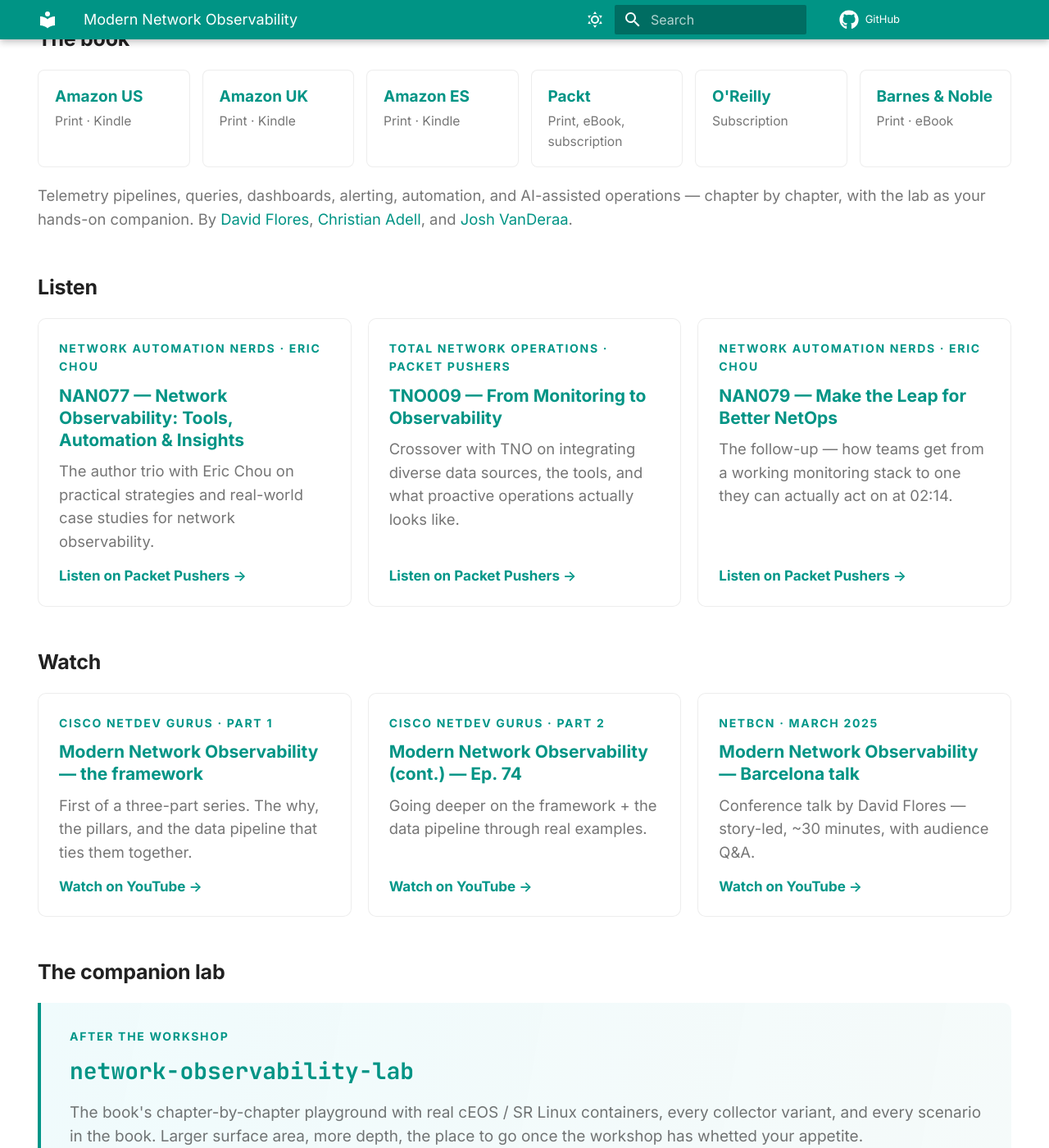
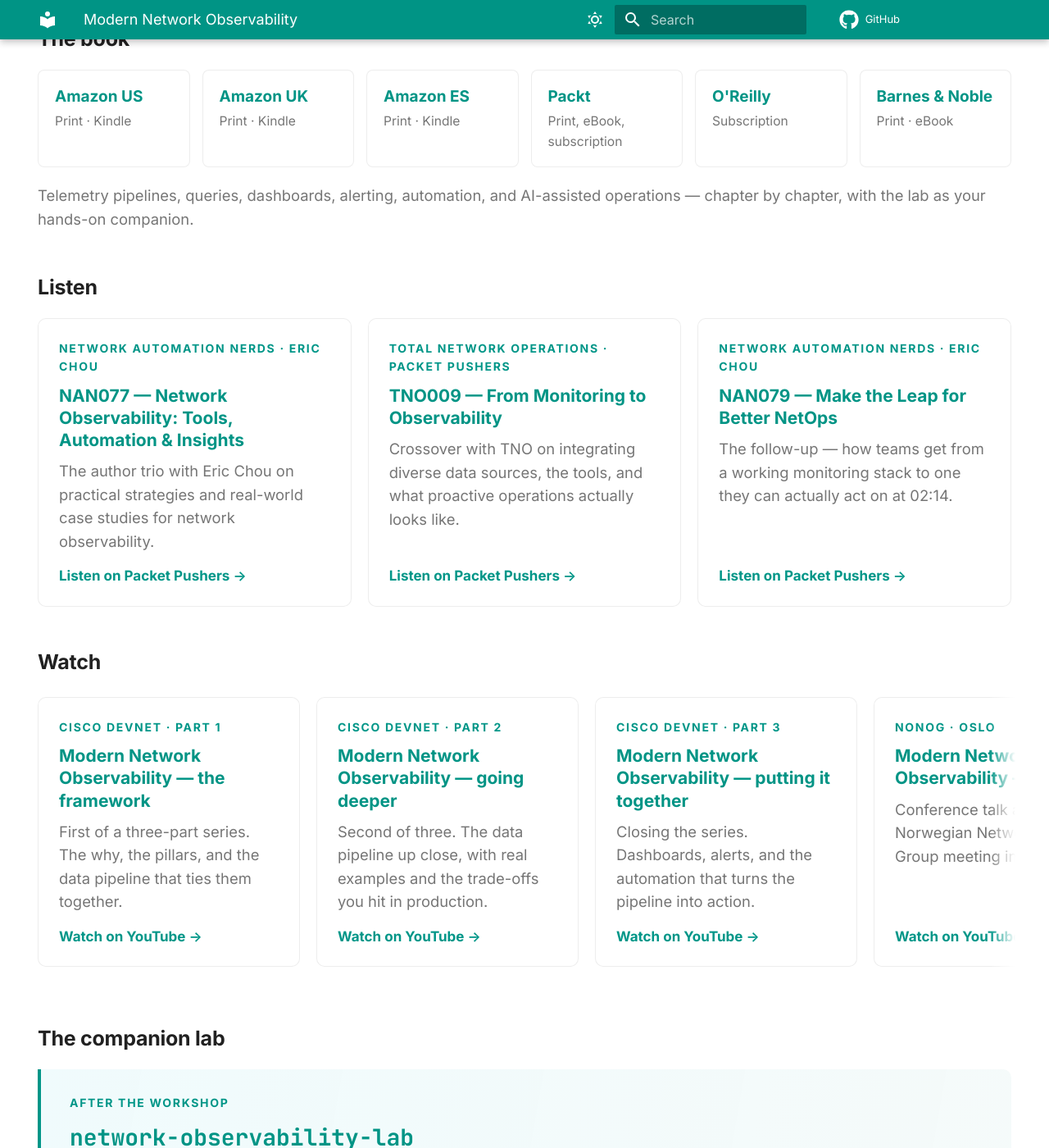
Before and after one commit to network-observability/network-observability.github.io, an MkDocs documentation site: the page built from docs/index.md, in a window 1280 px wide and 1400 px high, scrolled down 636 px. Shown: the whole window at 82% size. Built offline with MkDocs 1.6.1 and Material for MkDocs 9.7.7, drawn with Linux system fonts in a browser that asks for light colours.

Commit message:
Watch: 5 videos in a horizontal-scroll row + drop authors caption
David provided the canonical Cisco DevNet 3-part series URLs and
flagged that the previous 'part 2' was actually part 3. Reslot:

- Part 1: GFETzK1Ji68 (the framework)
- Part 2: wZj8uEimQQs (going deeper)  ← was missing
- Part 3: 9y-uu62NKt4 (putting it together)  ← was labelled part 2

Plus add UD0uLzAE_Iw (NONOG Oslo talk) so the row is now five videos.

The Watch section becomes a horizontal-scroll lane (.hub-media--scroll)
so it scales as more talks land without breaking the page layout.
Cards are 320px wide on desktop, 280px on phone, snap-aligned, with a
slim teal-tinted scrollbar and a right-edge mask hinting there's more
off-screen until the user hovers.

Drop the 'By David Flores, Christian Adell, Josh VanDeraa' line
underneath the buy chips. Authorship is on the book cover; the hub's
job is to send people to the resource, not navigate the credit
contour. The caption now just describes what the book covers.

```diff
--- a/docs/index.md
+++ b/docs/index.md
@@ -47,7 +47,7 @@ hide:
 </a>
 </div>
 
-<p class="hub-buy__caption">Telemetry pipelines, queries, dashboards, alerting, automation, and AI-assisted operations — chapter by chapter, with the lab as your hands-on companion. By <a href="https://github.com/davidban77">David Flores</a>, <a href="https://github.com/chadell">Christian Adell</a>, and <a href="https://github.com/jvanderaa">Josh VanDeraa</a>.</p>
+<p class="hub-buy__caption">Telemetry pipelines, queries, dashboards, alerting, automation, and AI-assisted operations — chapter by chapter, with the lab as your hands-on companion.</p>
 
 ## Listen
 
@@ -74,23 +74,35 @@ hide:
 
 ## Watch
 
-<div class="hub-media">
-<a class="hub-media__card" href="https://www.youtube.com/watch?v=GFETzK1Ji68" target="_blank" rel="noopener">
-  <span class="hub-media__eyebrow">Cisco NetDev gurus &middot; Part 1</span>
+<div class="hub-media hub-media--scroll">
+<a class="hub-media__card" href="https://www.youtube.com/watch?v=GFETzK1Ji68&t=3855s" target="_blank" rel="noopener">
+  <span class="hub-media__eyebrow">Cisco DevNet &middot; Part 1</span>
   <span class="hub-media__title">Modern Network Observability — the framework</span>
   <span class="hub-media__body">First of a three-part series. The why, the pillars, and the data pipeline that ties them together.</span>
   <span class="hub-media__cta">Watch on YouTube →</span>
 </a>
-<a class="hub-media__card" href="https://www.youtube.com/watch?v=9y-uu62NKt4" target="_blank" rel="noopener">
-  <span class="hub-media__eyebrow">Cisco NetDev gurus &middot; Part 2</span>
-  <span class="hub-media__title">Modern Network Observability (cont.) — Ep. 74</span>
-  <span class="hub-media__body">Going deeper on the framework + the data pipeline through real examples.</span>
+<a class="hub-media__card" href="https://www.youtube.com/watch?v=wZj8uEimQQs&t=2012s" target="_blank" rel="noopener">
+  <span class="hub-media__eyebrow">Cisco DevNet &middot; Part 2</span>
+  <span class="hub-media__title">Modern Network Observability — going deeper</span>
+  <span class="hub-media__body">Second of three. The data pipeline up close, with real examples and the trade-offs you hit in production.</span>
+  <span class="hub-media__cta">Watch on YouTube →</span>
+</a>
+<a class="hub-media__card" href="https://www.youtube.com/watch?v=9y-uu62NKt4&t=1636s" target="_blank" rel="noopener">
+  <span class="hub-media__eyebrow">Cisco DevNet &middot; Part 3</span>
+  <span class="hub-media__title">Modern Network Observability — putting it together</span>
+  <span class="hub-media__body">Closing the series. Dashboards, alerts, and the automation that turns the pipeline into action.</span>
+  <span class="hub-media__cta">Watch on YouTube →</span>
+</a>
+<a class="hub-media__card" href="https://www.youtube.com/watch?v=UD0uLzAE_Iw" target="_blank" rel="noopener">
+  <span class="hub-media__eyebrow">NONOG &middot; Oslo</span>
+  <span class="hub-media__title">Modern Network Observability — Oslo talk</span>
+  <span class="hub-media__body">Conference talk at the Norwegian Network Operators Group meeting in Oslo.</span>
   <span class="hub-media__cta">Watch on YouTube →</span>
 </a>
 <a class="hub-media__card" href="https://www.youtube.com/watch?v=7zRK9a9DieY" target="_blank" rel="noopener">
   <span class="hub-media__eyebrow">NetBCN &middot; March 2025</span>
   <span class="hub-media__title">Modern Network Observability — Barcelona talk</span>
-  <span class="hub-media__body">Conference talk by David Flores — story-led, ~30 minutes, with audience Q&amp;A.</span>
+  <span class="hub-media__body">Conference talk at NetBCN by David Flores — story-led, ~30 minutes, with audience Q&amp;A.</span>
   <span class="hub-media__cta">Watch on YouTube →</span>
 </a>
 </div>
--- a/docs/stylesheets/hub.css
+++ b/docs/stylesheets/hub.css
@@ -135,6 +135,72 @@
   grid-template-columns: repeat(auto-fit, minmax(280px, 1fr));
   gap: 1rem;
   margin: 1rem 0 2rem;
+}
+
+/* Horizontal-scroll variant — for sections that grow over time (Watch).
+ * Cards keep their width and the row scrolls; on touch this is a swipe
+ * gesture, on desktop a mouse-wheel + drag. Snap-points centre cards as
+ * the user scrolls. */
+.hub-media--scroll {
+  display: flex;
+  grid-template-columns: none;
+  overflow-x: auto;
+  scroll-snap-type: x mandatory;
+  scroll-padding: 0.25rem;
+  padding: 0.25rem 0.25rem 1rem;
+  margin-left: -0.25rem;
+  margin-right: -0.25rem;
+  /* subtle right-edge fade hints there's more off-screen */
+  -webkit-mask-image: linear-gradient(
+    to right,
+    #000 0,
+    #000 calc(100% - 32px),
+    transparent 100%
+  );
+          mask-image: linear-gradient(
+    to right,
+    #000 0,
+    #000 calc(100% - 32px),
+    transparent 100%
+  );
+}
+
+.hub-media--scroll > .hub-media__card {
+  flex: 0 0 320px;
+  max-width: 320px;
+  scroll-snap-align: start;
+}
+
+/* When fully scrolled, drop the right-edge fade so the last card isn't
+ * permanently dimmed. */
+.hub-media--scroll:hover {
+  -webkit-mask-image: none;
+          mask-image: none;
+}
+
+/* Slim, themed scrollbar. */
+.hub-media--scroll::-webkit-scrollbar {
+  height: 8px;
+}
+
+.hub-media--scroll::-webkit-scrollbar-track {
+  background: transparent;
+}
+
+.hub-media--scroll::-webkit-scrollbar-thumb {
+  background: var(--md-default-fg-color--lightest);
+  border-radius: 4px;
+}
+
+.hub-media--scroll::-webkit-scrollbar-thumb:hover {
+  background: var(--hub-gradient-mid);
+}
+
+@media (max-width: 600px) {
+  .hub-media--scroll > .hub-media__card {
+    flex: 0 0 280px;
+    max-width: 280px;
+  }
 }
 
 .hub-media__card {
```
